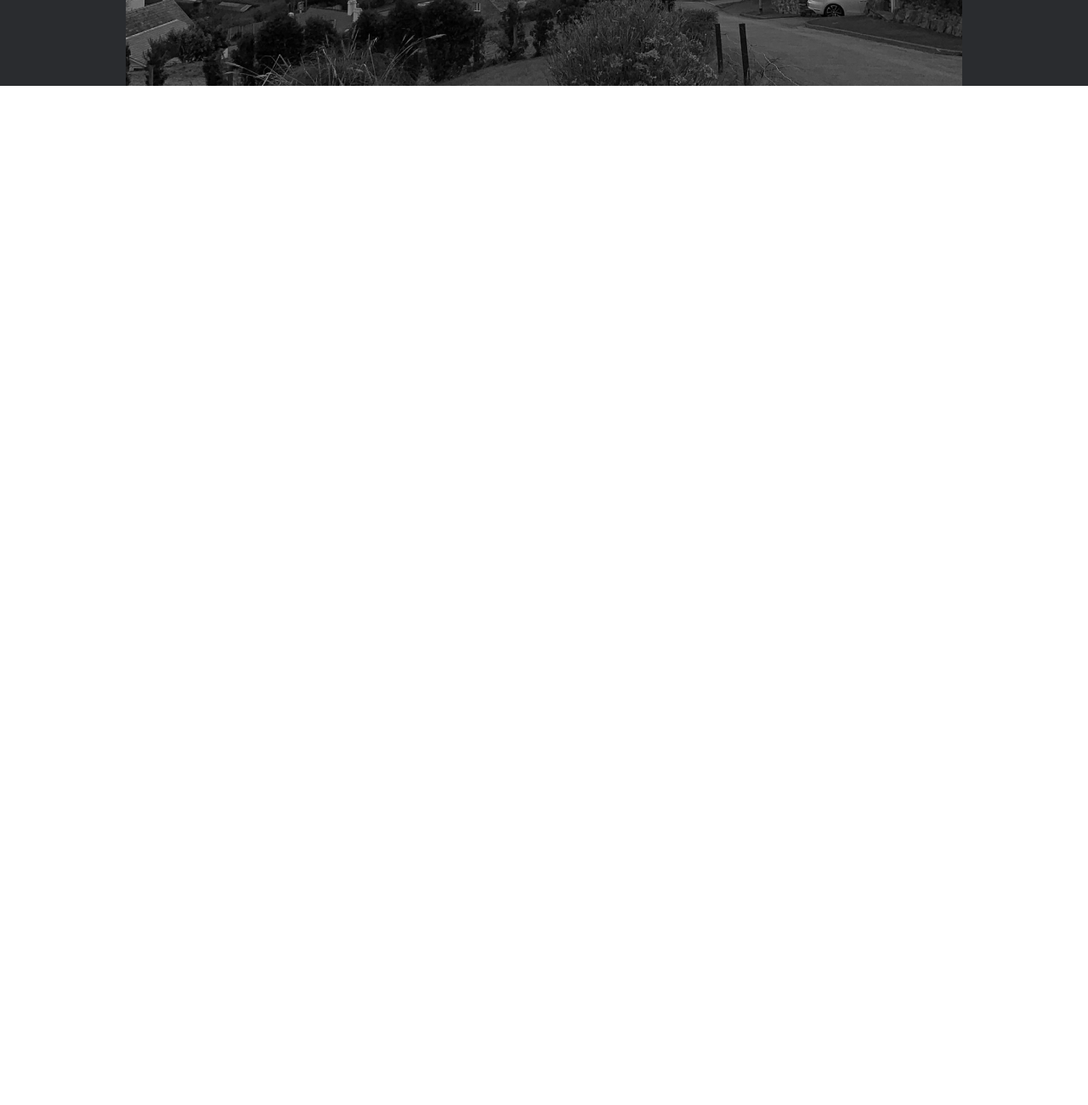
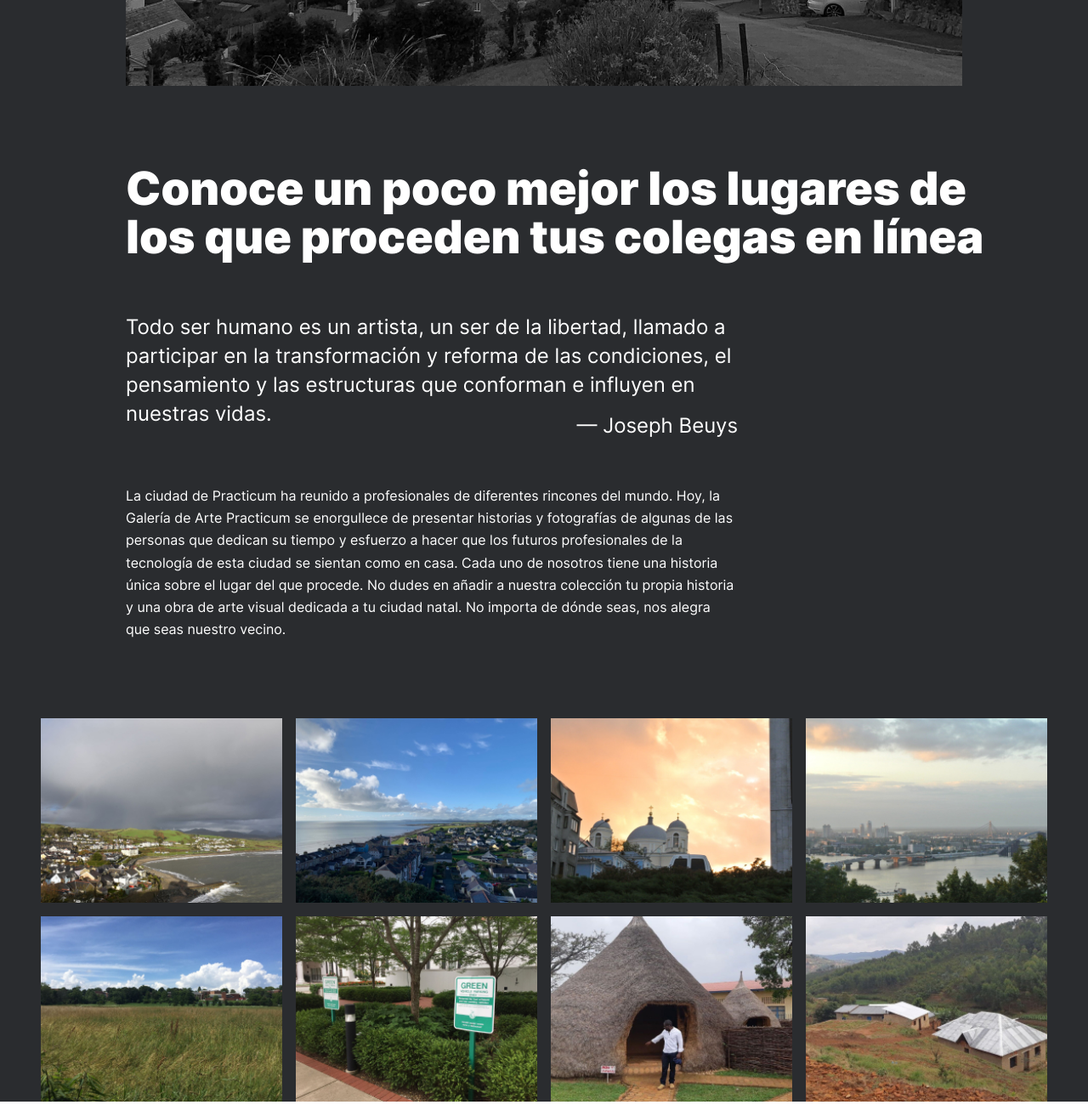
Before and after one commit to andruuul/web_project_3_esp, a plain HTML site: page index.html in a window 1280 px wide. Shown: the part 1076-2376 px from the top of the page at 85% size. Before the commit the page ends 1177 px from the top, so only its background shows below. Drawn offline with nearby package versions, Linux system fonts and the light colour scheme.

Commit message:
finish intro and photo grid

```diff
--- /dev/null
+++ b/blocks/content/intro/__quote-author/intro__quote-author.css
@@ -0,0 +1,11 @@
+.intro__quote-author {
+  max-width: 720px;
+  margin-top: -40px;
+  padding-bottom: 32px;
+  font-family: 'Inter-Regular';
+  font-weight: normal;
+  font-size: 24px;
+  line-height: 1.42;
+  text-align: right;
+  color: #fff;
+}
--- /dev/null
+++ b/blocks/content/intro/__quote/intro__quote.css
@@ -0,0 +1,9 @@
+.intro__quote {
+  max-width: 722px;
+  padding-top: 40px;
+  font-family: 'Inter-Regular';
+  font-weight: normal;
+  font-size: 24px;
+  line-height: 1.42;
+  color: #fff;
+}
--- /dev/null
+++ b/blocks/content/intro/__text/intro__text.css
@@ -0,0 +1,10 @@
+.intro__text {
+  max-width: 720px;
+  padding: 0;
+  margin: 0;
+  font-family: 'Inter-Regular';
+  font-weight: normal;
+  font-size: 16px;
+  line-height: 1.63;
+  color: #fff;
+}
--- /dev/null
+++ b/blocks/content/intro/__title/intro__title.css
@@ -0,0 +1,10 @@
+.intro__title {
+  padding: 0;
+  margin: 0;
+  max-width: 1017px;
+  font-family: 'Inter-Black';
+  font-weight: normal;
+  font-size: 54px;
+  line-height: 1.07;
+  color: #fff;
+}
--- /dev/null
+++ b/blocks/content/intro/intro.css
@@ -0,0 +1,5 @@
+.intro {
+  padding-top: 92px;
+  padding-left: 148px;
+  padding-bottom: 92px;
+}
--- /dev/null
+++ b/blocks/content/photo-grid/__image/photo-grid__image.css
@@ -0,0 +1,6 @@
+.photo-grid__image {
+  width: 100%;
+  min-height: 100%;
+  max-height: 100%;
+  object-fit: cover;
+}
--- /dev/null
+++ b/blocks/content/photo-grid/__item/photo-grid__item.css
@@ -0,0 +1,4 @@
+.photo-grid__item {
+  box-sizing: border-box;
+  margin: 0;
+}
--- /dev/null
+++ b/blocks/content/photo-grid/photo-grid.css
@@ -0,0 +1,6 @@
+.photo-grid {
+  padding: 0px 48px 0px;
+  display: grid;
+  grid-template-columns: 1fr 1fr 1fr 1fr;
+  grid-gap: 16px;
+}
--- a/index.html
+++ b/index.html
@@ -22,8 +22,25 @@
         <h2 class="lead__subtitle">Un viaje épico de Kentucky a Burundi pasando por Gales y Ucrania</h2>
         <img class="lead__image" src="images/kalegin-michail-179870-unsplash.jpg" alt="a beautiful picture of the coast">
       </section>
-      <section class="intro"></section>
-      <section class="photo-grid"></section>
+
+      <section class="intro">
+        <h1 class="intro__title">Conoce un poco mejor los lugares de los que proceden tus colegas en línea</h1>
+        <h2 class="intro__quote">Todo ser humano es un artista, un ser de la libertad, llamado a participar en la transformación y reforma de las condiciones, el pensamiento y las estructuras que conforman e influyen en nuestras vidas.</h2>
+        <h2 class="intro__quote-author">— Joseph Beuys</h2>
+        <p class="intro__text">La ciudad de Practicum ha reunido a profesionales de diferentes rincones del mundo. Hoy, la Galería de Arte Practicum se enorgullece de presentar historias y fotografías de algunas de las personas que dedican su tiempo y esfuerzo a hacer que los futuros profesionales de la tecnología de esta ciudad se sientan como en casa. Cada uno de nosotros tiene una historia única sobre el lugar del que procede. No dudes en añadir a nuestra colección tu propia historia y una obra de arte visual dedicada a tu ciudad natal. No importa de dónde seas, nos alegra que seas nuestro vecino.</p>
+      </section>
+
+      <section class="photo-grid">
+        <figure class="photo-grid__item"><img class="photo-grid__image" alt="Paisaje nublado en la costa" src="images/1.jpg"></figure>
+        <figure class="photo-grid__item"><img class="photo-grid__image" alt="Paisaje despejado en la costa" src="images/2.jpg"></figure>
+        <figure class="photo-grid__item"><img class="photo-grid__image" alt="Atardecer radiante" src="images/3.jpg"></figure>
+        <figure class="photo-grid__item"><img class="photo-grid__image" alt="Paisaje con un puente" src="images/4.jpg"></figure>
+        <figure class="photo-grid__item"><img class="photo-grid__image" alt="Paisaje en el campo" src="images/5.jpg"></figure>
+        <figure class="photo-grid__item"><img class="photo-grid__image" alt="Parque con vegetación" src="images/6.jpg"></figure>
+        <figure class="photo-grid__item"><img class="photo-grid__image" alt="Señor enfrente de una choza" src="images/7.jpg"></figure>
+        <figure class="photo-grid__item"><img class="photo-grid__image" alt="Paisaje rural" src="images/8.jpg"></figure>
+      </section>
+
       <section class="places"></section>
       <section class="cover"></section>
     </main>
--- a/pages/index.css
+++ b/pages/index.css
@@ -4,7 +4,14 @@
 @import url(../blocks/content/lead/__title/lead__title.css);
 @import url(../blocks/content/lead/__subtitle/lead__subtitle.css);
 @import url(../blocks/content/lead/__image/lead__image.css);
-
+@import url(../blocks/content/intro/intro.css);
+@import url(../blocks/content/intro/__title/intro__title.css);
+@import url(../blocks/content/intro/__quote/intro__quote.css);
+@import url(../blocks/content/intro/__quote-author/intro__quote-author.css);
+@import url(../blocks/content/intro/__text/intro__text.css);
+@import url(../blocks/content/photo-grid/photo-grid.css);
+@import url(../blocks/content/photo-grid/__item/photo-grid__item.css);
+@import url(../blocks/content/photo-grid/__image/photo-grid__image.css);
 
 @font-face {
   font-family: 'Inter-Black';
```
Also changed, not shown: images/1.jpg (added), images/2.jpg (added), images/3.jpg (added), images/4.jpg (added), images/5.jpg (added), images/6.jpg (added), images/7.jpg (added), images/8.jpg (added).
